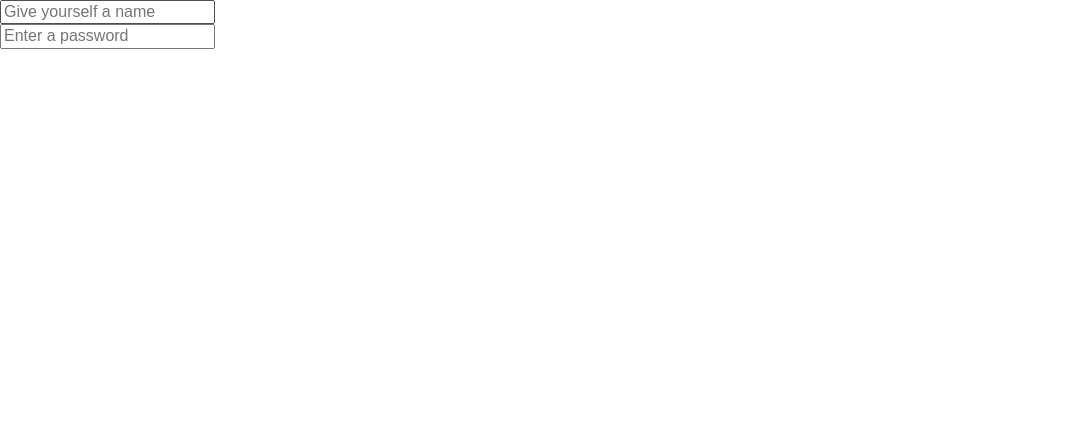
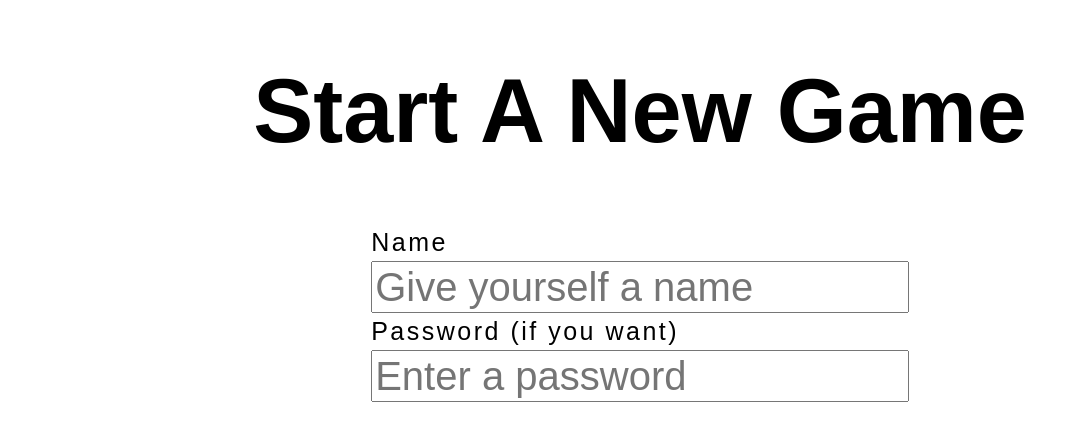
Before and after one commit to TrentWest7190/words-without-limits, a Vue app: page /#/startgame in a window 1280 px wide. Shown: the top 436 px of the page, without its empty margins (0-1087 px from the left). Built offline with nearby package versions, Linux system fonts and the light colour scheme; no server answers.

Commit message:
start game css

```diff
--- a/src/App.vue
+++ b/src/App.vue
@@ -9,3 +9,17 @@ export default {
   name: 'app'
 }
 </script>
+
+<style lang="scss">
+#app {
+  margin: 0px 15%;
+}
+
+header {
+  text-align: center;
+
+  h1 {
+    font-size: 90px;
+  }
+}
+</style>
--- a/src/components/LandingPage.vue
+++ b/src/components/LandingPage.vue
@@ -19,14 +19,6 @@
 </template>
 
 <style lang="scss" scoped>
-header {
-  text-align: center;
-
-  h1 {
-    font-size: 90px;
-  }
-}
-
 .pure-u-1-2 {
   text-align: center;
   padding: 200px 0px;
--- a/src/components/StartGame.vue
+++ b/src/components/StartGame.vue
@@ -1,13 +1,38 @@
 <template>
   <div class="container">
-    <div>
-      <input placeholder="Give yourself a name">
-    </div>
-    <div>
-      <input placeholder="Enter a password">
+    <header>
+      <h1>Start A New Game</h1>
+    </header>
+    <div class="pure-g">
+      <div class="pure-u-1">
+        <span>Name</span>
+        <input placeholder="Give yourself a name">
+      </div>
+      <div class="pure-u-1">
+        <span>Password (if you want)</span>
+        <input placeholder="Enter a password">
+      </div>
     </div>
   </div>
 </template>
 
-<style scoped>
+<style lang="scss" scoped>
+.pure-u-1 {
+  align-content: center;
+  text-align: center;
+  display: flex;
+  flex-direction: column;
+  margin: 0px 20%;
+
+  input {
+    font-size: 40px;
+  }
+
+  span {
+    text-align: left;
+    font-size: 25px;
+    margin: 4px 0px;
+    letter-spacing: 0.1em;
+  }
+}
 </style>
```
